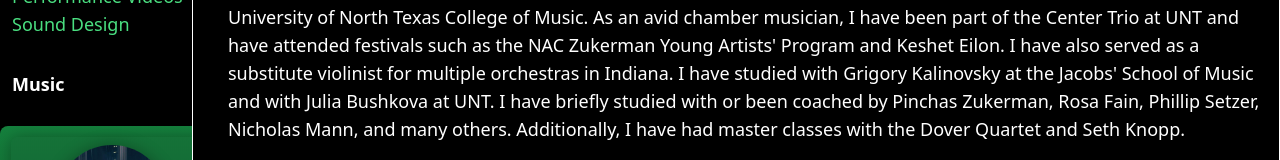
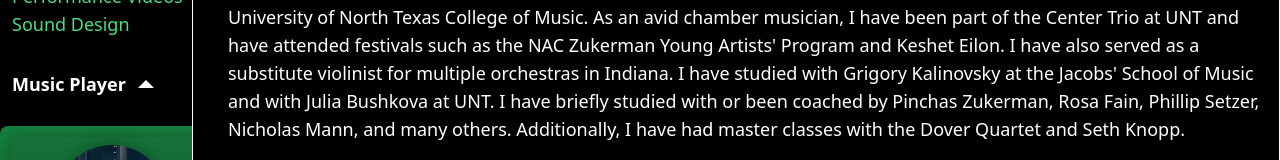
Before and after one commit to Vnovnick/personal-site, a React (Create React App) app: page / in a window 1280 px wide. Shown: the part 246-406 px from the top of the page. Built offline with nearby package versions, Linux system fonts and the light colour scheme.

Commit message:
adding collapsible music player

```diff
--- a/src/Components/Portfolio/Portfolio.tsx
+++ b/src/Components/Portfolio/Portfolio.tsx
@@ -5,7 +5,7 @@
 
 export default function Portfolio() {
   return (
-    <div className="flex flex-col gap-10 py-10">
+    <div className="flex flex-col gap-10 my-auto">
       <div className="flex w-full gap-5" id="port">
         <div className="w-1/2 h-[300px] flex">
           <img
--- a/src/Components/Sidebar/Sidebar.tsx
+++ b/src/Components/Sidebar/Sidebar.tsx
@@ -1,4 +1,4 @@
-import React from "react";
+import React, { useState } from "react";
 import "./Sidebar.scss";
 import { useLocation } from "react-router";
 import { Link } from "react-router-dom";
@@ -12,6 +12,7 @@
 const calmLoop = require("../../Assets/tracks/freeSamplesLoop.wav");
 
 export default function Sidebar() {
+  const [showPlayer, setShowPlayer] = useState(true);
   const location = useLocation();
 
   window.onload = () => {
@@ -109,7 +110,19 @@
         </Link>
       </div>
       <div className="mt-8">
-        <p className="text-white pl-3 text-lg font-bold mb-5">Music</p>
+        <button
+          type="button"
+          className="flex mb-5"
+          onClick={() => setShowPlayer(!showPlayer)}
+        >
+          <p className="text-white pl-3 text-lg font-bold">Music Player</p>
+          {showPlayer ? (
+            <div className="w-0 h-0 border-x-8 border-x-transparent border-b-8 border-b-white my-auto mx-3" />
+          ) : (
+            <div className="w-0 h-0 border-x-8 border-x-transparent border-t-8 border-t-white my-auto mx-3" />
+          )}
+        </button>
+        {showPlayer && (
           <div className="py-2 w-full overflow-auto flex flex-col gap-2">
             <AudioPlayer
               title="Rain Loop"
@@ -122,6 +135,7 @@
               image={ecumenopolis}
             />
           </div>
+        )}
       </div>
     </div>
   );
```
Lines whose indentation alone changed are shown as unchanged.
